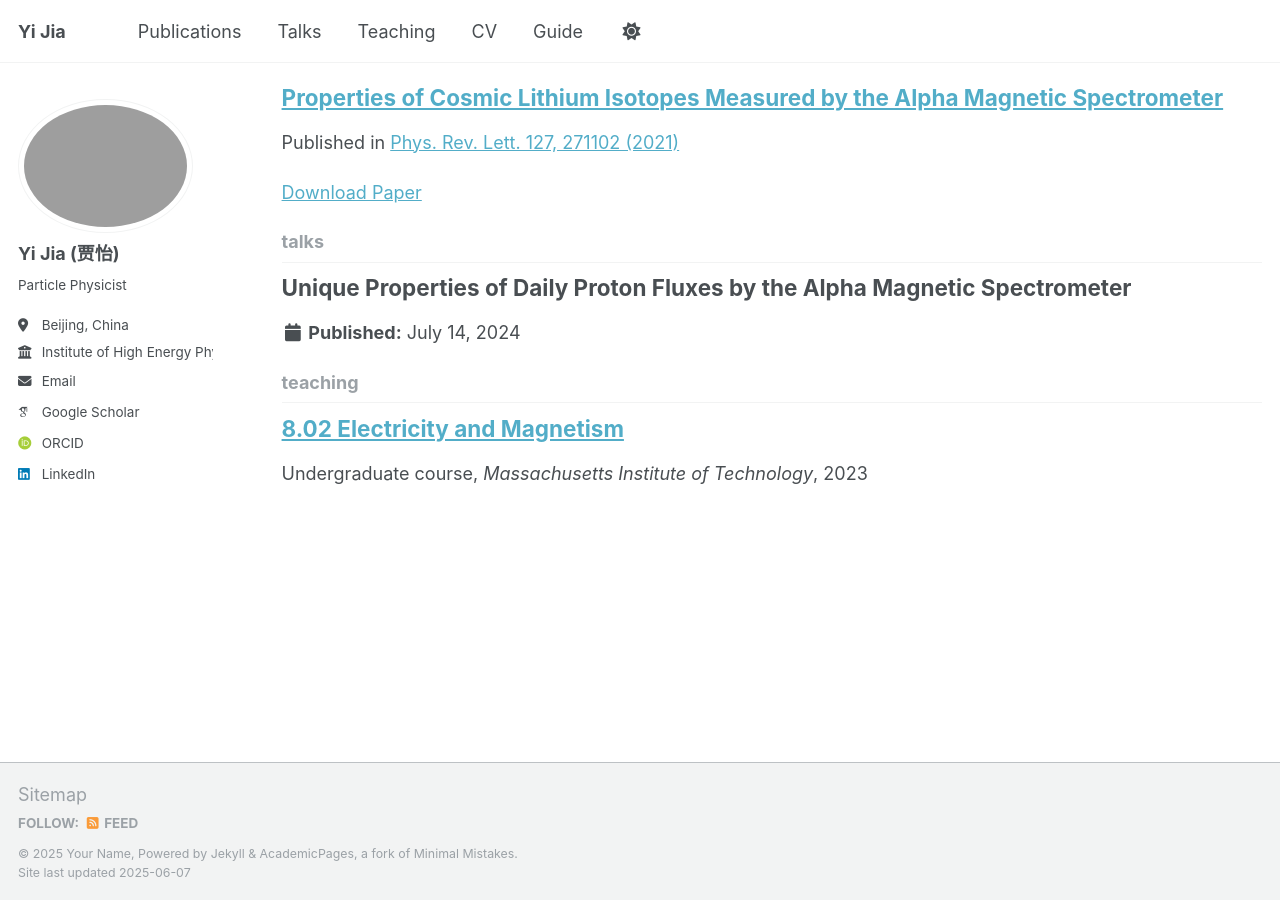
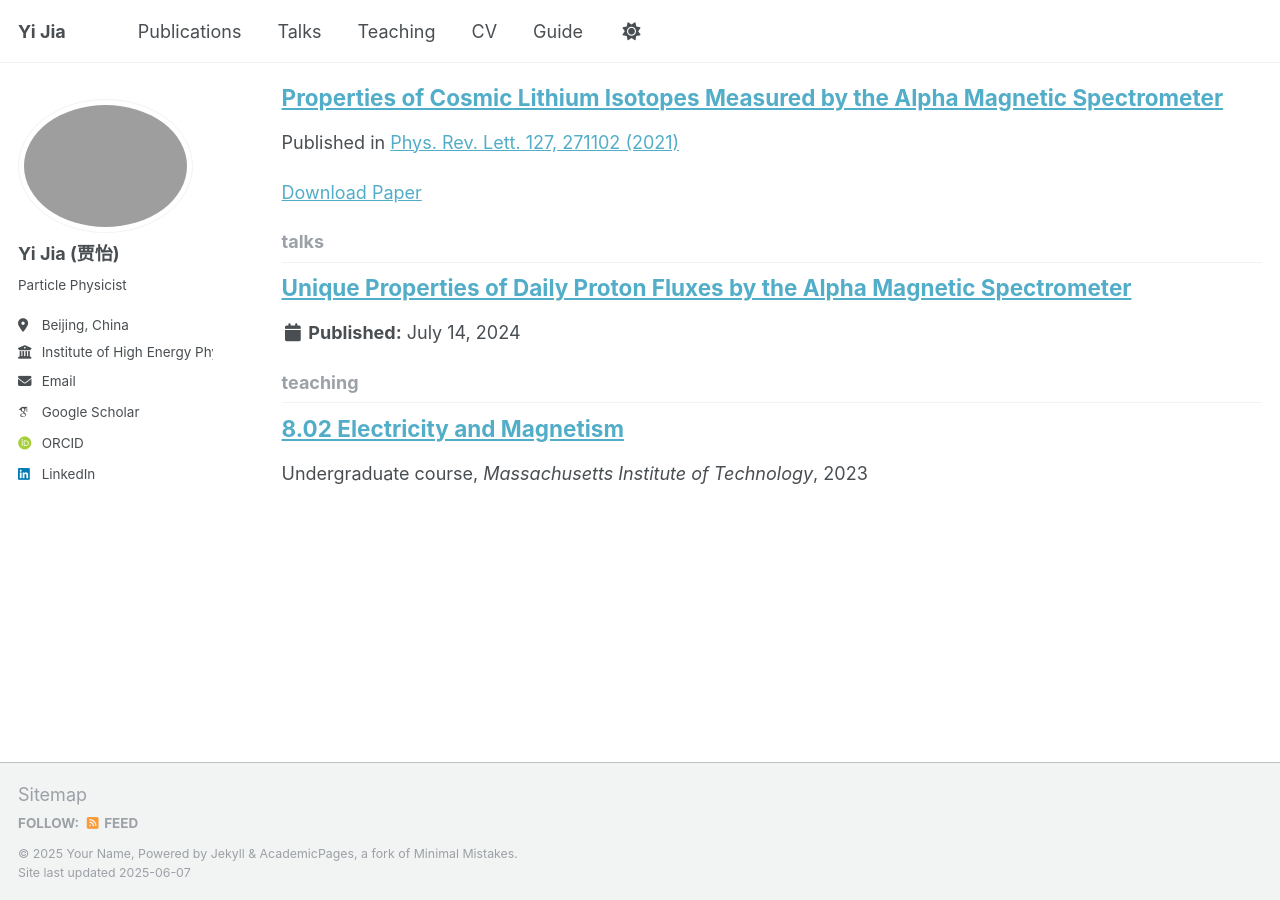
Before and after one commit to yijia-hep/yijia-hep, a Jekyll site: the page built from _pages/collection-archive.html, in a window 1280 px wide and 900 px high, scrolled down 1599 px. Built offline with Jekyll 4.4.1, drawn with Linux system fonts in a browser that asks for light colours; some web fonts are replaced.

Commit message:
no messega

```diff
--- a/_includes/archive-single.html
+++ b/_includes/archive-single.html
@@ -27,9 +27,7 @@
     {% endif %}
 
     <h2 class="archive__item-title" itemprop="headline">
-      {% if post.collection == 'talks' %}
-      {{ title }}
-      {% elsif post.link %}
+      {% if post.link %}
         <a href="{{ post.link }}">{{ title }}</a> <a href="{{ base_path }}{{ post.url }}" rel="permalink"><i class="fa fa-link" aria-hidden="true" title="permalink"></i><span class="sr-only">Permalink</span></a>
       {% else %}
         <a href="{{ base_path }}{{ post.url }}" rel="permalink">{{ title }}</a>
```
Also changed, not shown: _talks/2012-03-01-talk-1.md (+1 -0 lines), 1 other file.
